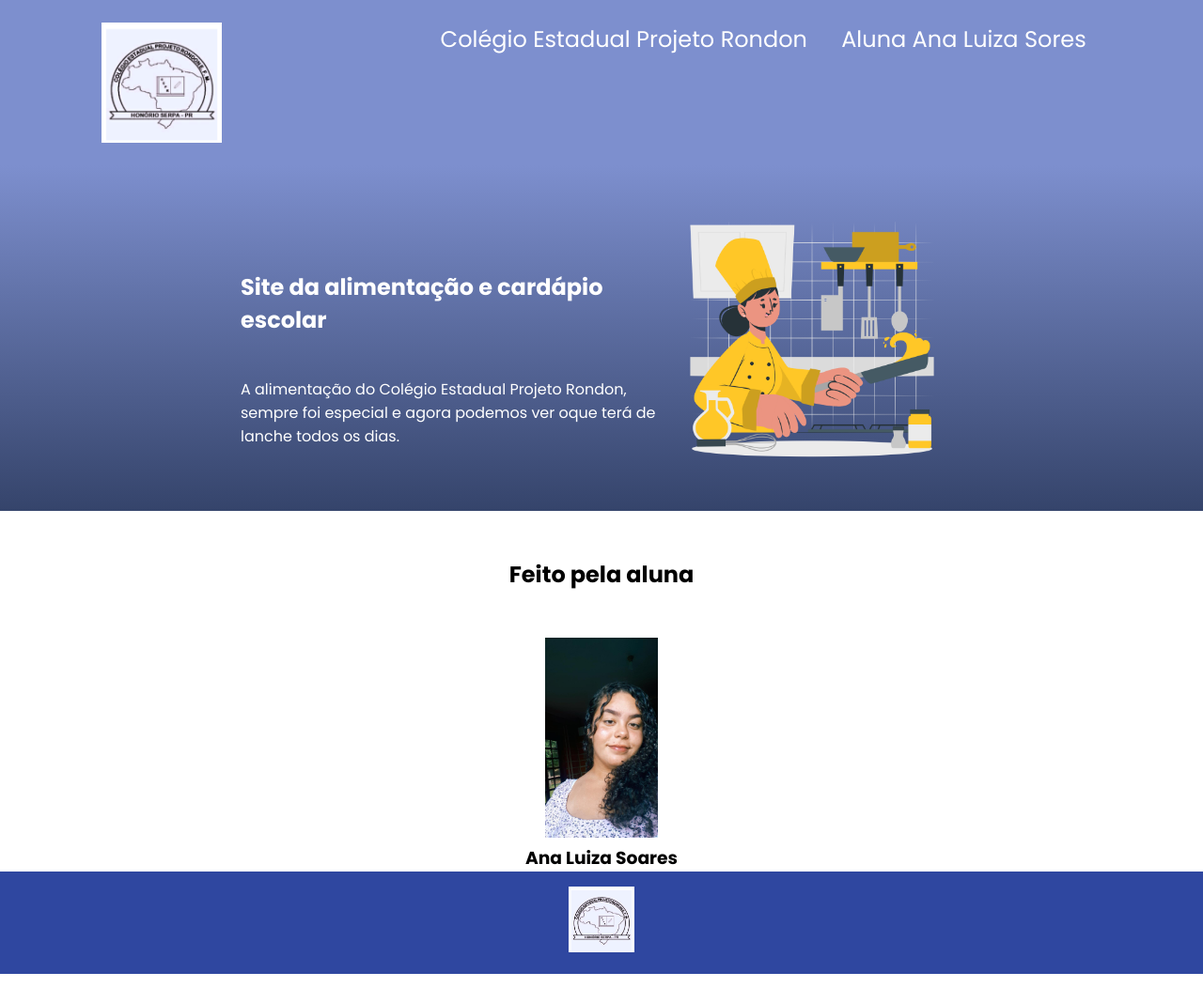
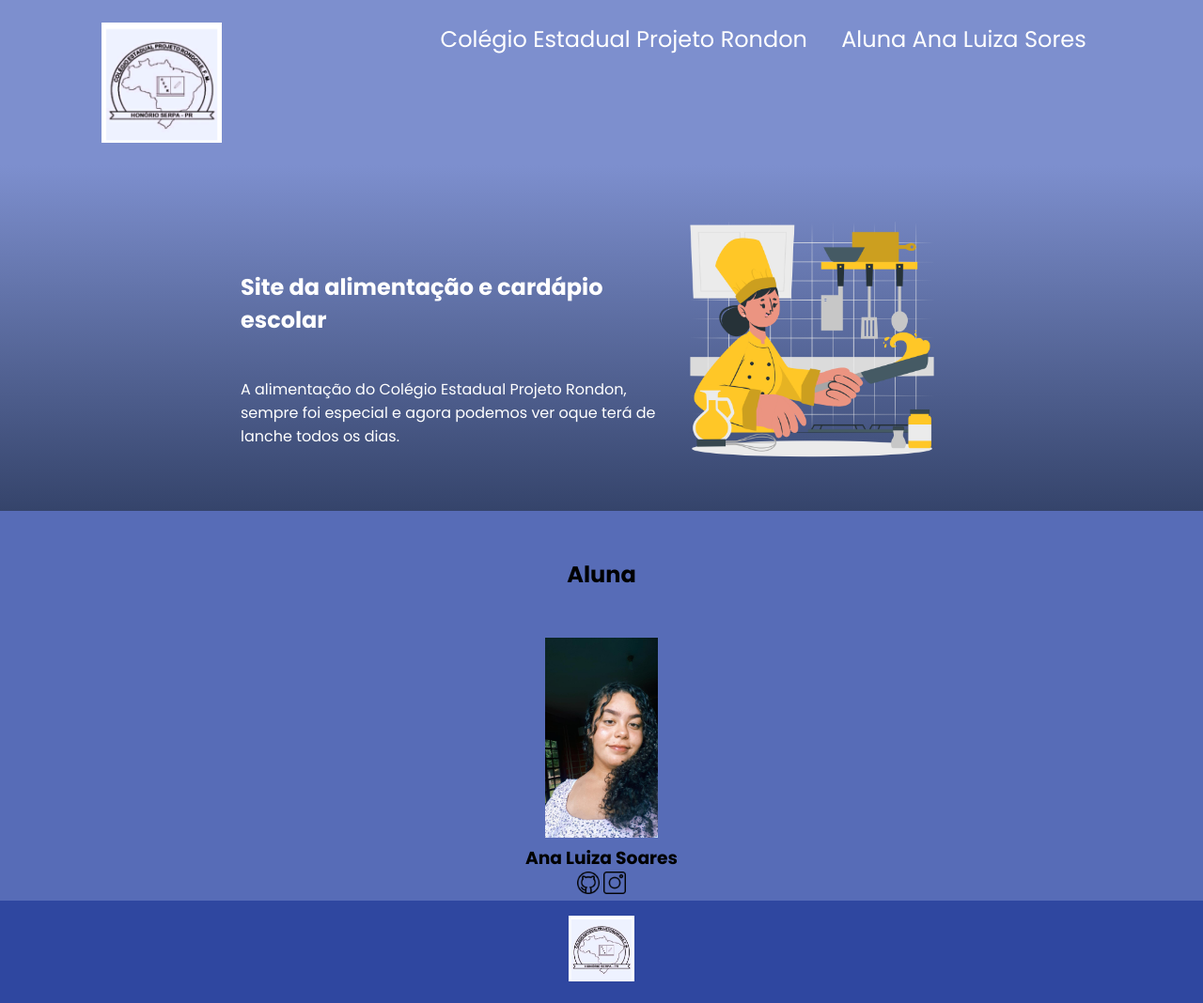
Before and after one commit to luizasoaresana/site-criativo-anacerto, a plain HTML site: page index.html in a window 1280 px wide. Shown: the whole page at 94% size. Before the commit the page ends 1037 px from the top, so only its background shows below. Drawn offline with Linux system fonts and the light colour scheme.

Commit message:
dia-23-06-2023  14:27

```diff
--- a/index.html
+++ b/index.html
@@ -29,10 +29,12 @@
     </section>
 
     <section class="estudantes">
-        <h2 class="estudante-titulo"> Feito pela aluna</h2>
+        <h2 class="estudante-titulo"> Aluna</h2>
         <div class="estudante-div">
         <img class="estudante-imagem" src="ANA.jpg" alt="foto da ana">
         <h3 class="estudante-nome">Ana Luiza Soares</h3>
+       <a href="https://github.com/luizasoaresana"> <img class="estudante-icone" src="github.png" alt="icone github"></a>
+        <a href="https://instagram.com/luizaana_soares?igshid=MzNlNGNkZWQ4Mg=="><img class="estudante-icone" src="instagram.png" alt="icone instagram"></a>
     </div>
     </section>
 
--- a/style.css
+++ b/style.css
@@ -49,11 +49,17 @@ body{
  width: 120px;
 }
 
+.estudante-icone{
+    width: 24px;
+}
+
 .estudante-div{
+    background-color: #576CB7;
     text-align:center;
 }
 
 .estudante-titulo{
+    background-color: #576CB7;
     text-align: center;
     padding: 50px;
 }
```
Also changed, not shown: github.png (added), instagram.png (added).
